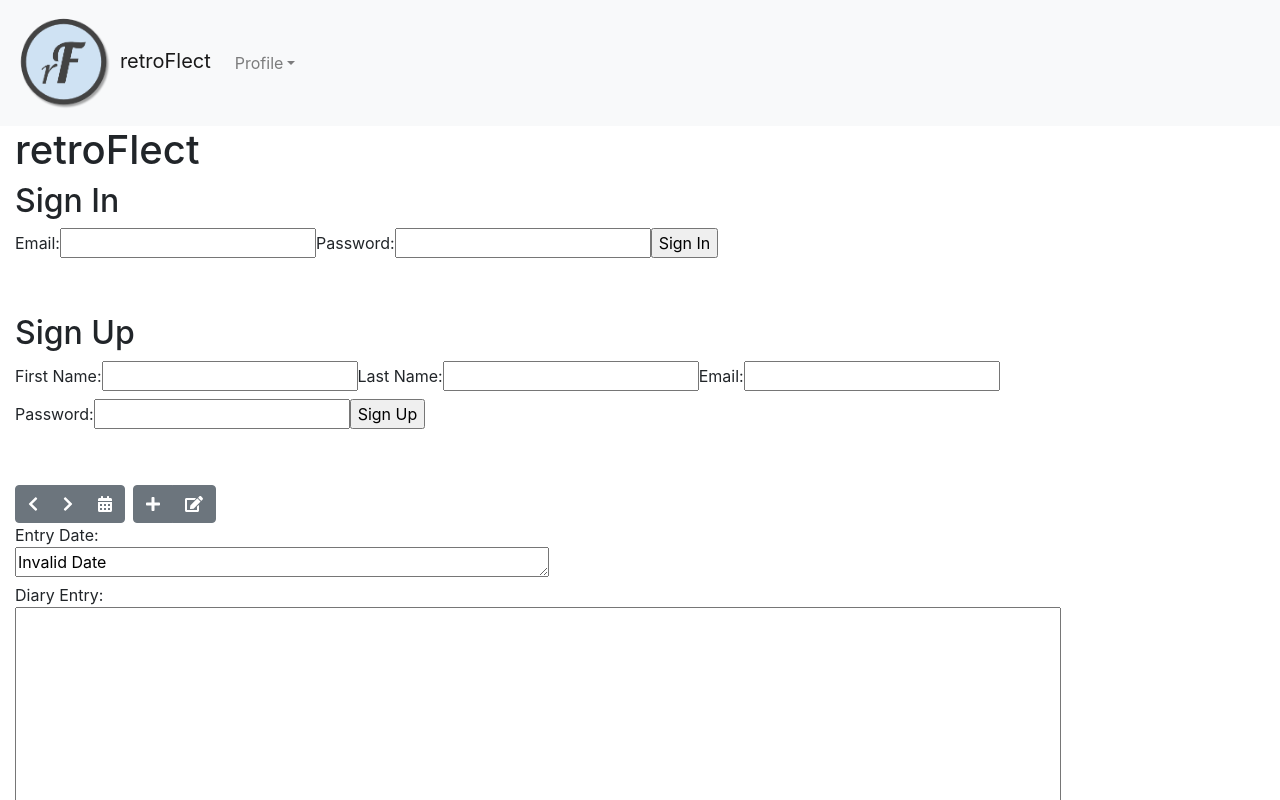
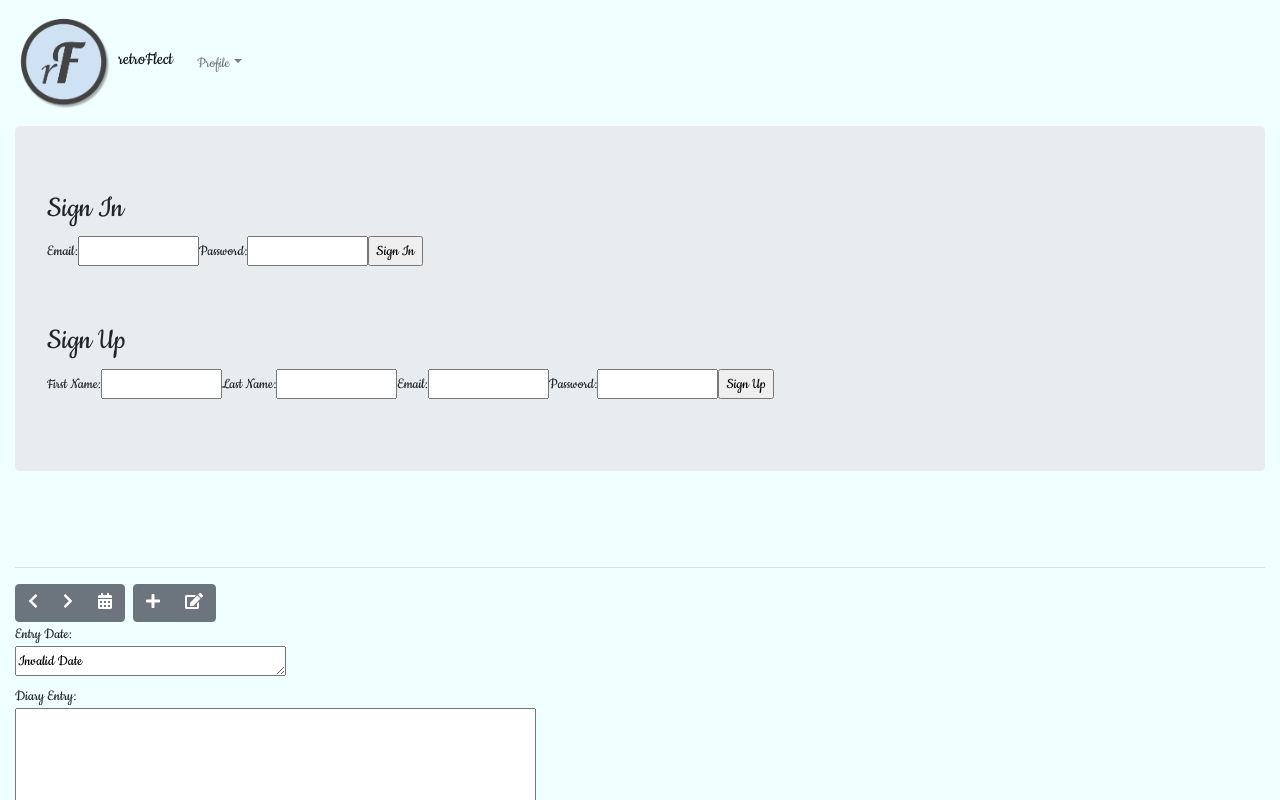
Before and after one commit to retroFlecters/retroflect-cra, a React (Create React App) app: page / in a window 1280 px wide. Shown: the top 800 px of the page. Built offline with nearby package versions, Linux system fonts and the light colour scheme; no server answers.

Commit message:
Added application font style

```diff
--- a/public/index.html
+++ b/public/index.html
@@ -2,6 +2,7 @@
 <html lang="en">
   <head>
     <meta charset="utf-8" />
+    <link href="https://fonts.googleapis.com/css?family=Cookie&display=swap" rel="stylesheet">
     <link rel="icon" href="/icon.png" />
     <meta name="viewport" content="width=device-width, initial-scale=1" />
     <meta name="theme-color" content="#000000" />
@@ -22,7 +23,6 @@
       work correctly both with client-side routing and a non-root public URL.
       Learn how to configure a non-root public URL by running `npm run build`.
     -->
-    <link href="https://fonts.googleapis.com/css?family=Cookie&display=swap" rel="stylesheet">
     <title>retroFlect</title>
   </head>
   <body>
--- a/src/App.js
+++ b/src/App.js
@@ -37,18 +37,29 @@ function App() {
     <div>
       <NavBar handleSignOut={handleSignOutRequest} user={user}></NavBar>
       <div className="col-12">
-        <h1>retroFlect</h1>
-      </div>
-      <div className="col-12">
+        <div className="jumbotron">
         <SignInForm handleRequest={handleSignInRequest} />
         <br></br>
         <br></br>
         <SignUpForm handleRequest={handleSignUpRequest} />
+        </div>
         <br></br>
         <br></br>
+        <hr></hr>
         <EntryControls></EntryControls>
         <EntryView entries={entries}></EntryView>
       </div>
+      <style type="text/css">{`
+          body {
+              background-color: #F0FFFF;
+              font-family: 'Cookie', cursive;
+          }
+
+          Navbar {
+            background-color: transparent;
+          }
+
+      `}</style>
     </div>
   );
 }
--- a/src/components/NavBar.js
+++ b/src/components/NavBar.js
@@ -3,7 +3,7 @@ import NavBarProfileDropdown from "../components/NavBarProfileDropdown";
 
 const NavBar = ({ handleSignOut, user }) => {
   return (
-    <nav className="navbar navbar-expand-lg navbar-light bg-light">
+    <nav className="navbar navbar-expand-lg navbar-light">
       <a className="navbar-brand" href="/">
         <img src="/icon.png" height="100"></img> retroFlect
       </a>
--- a/src/index.css
+++ /dev/null
@@ -1,11 +0,0 @@
-body {
-  font-family: 'Cookie', sans-serif;
-}
-
-.heading {
-  font-weight: 700;
-}
-
-.subheading {
-  font-weight: 300;
-}
```
